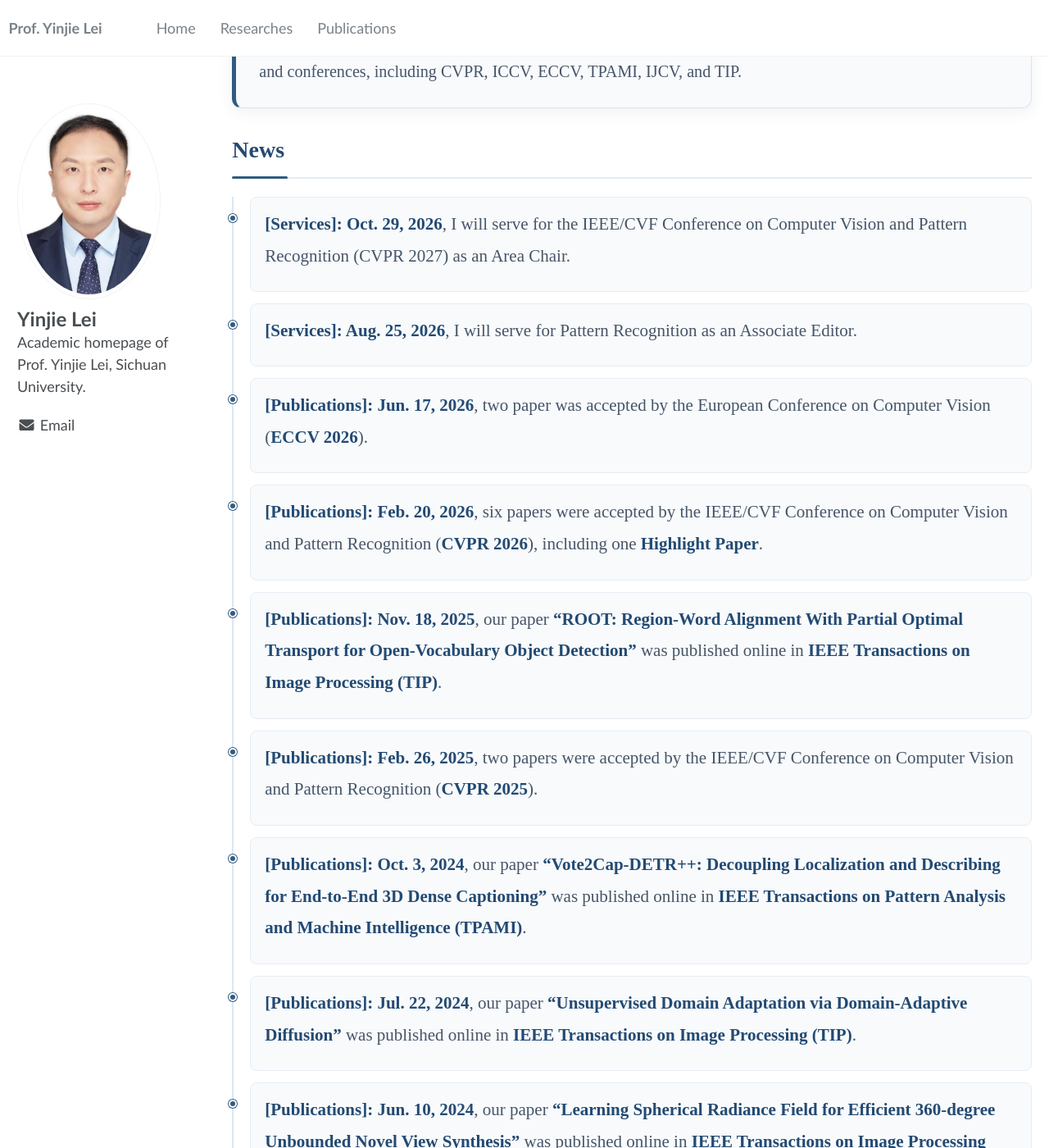
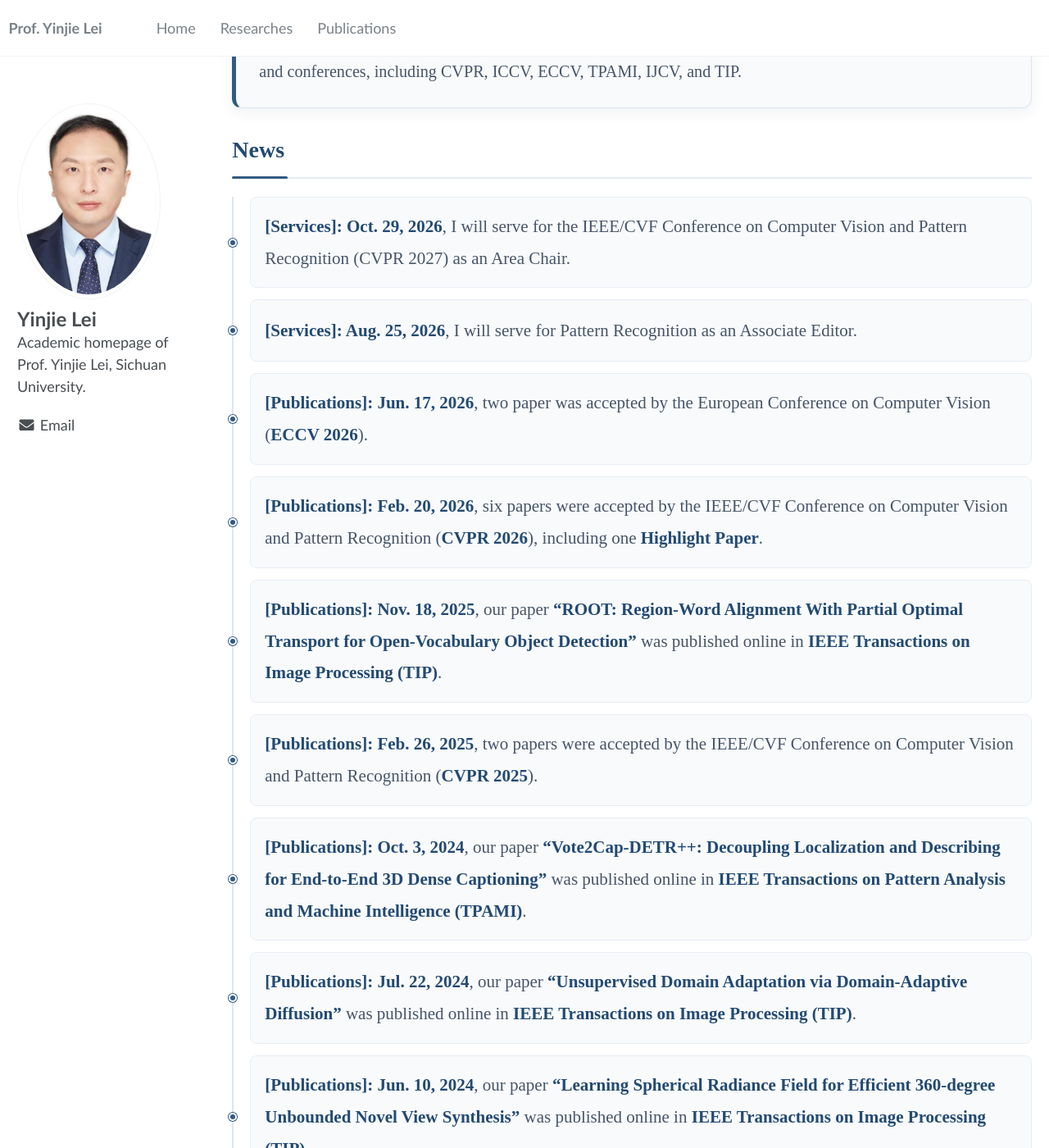
Before and after one commit to leolyj/leolyj.github.io, a Jekyll site: the page built from _pages/about.md, in a window 1280 px wide and 1400 px high, scrolled down 251 px. Shown: the whole window at 82% size. Built offline with Jekyll 4.4.1, drawn with Linux system fonts in a browser that asks for light colours.

Commit message:
Improve global typography

```diff
--- a/_sass/_page.scss
+++ b/_sass/_page.scss
@@ -1387,3 +1387,36 @@ body {
     font-size: 25px !important;
   }
 }
+
+
+/* ========================================
+   News Cards - Vertical Alignment
+   News 卡片文字垂直居中
+   ======================================== */
+
+.news-section li {
+  display: flex !important;
+  align-items: center !important;
+  min-height: 76px;
+  box-sizing: border-box;
+  padding-top: 16px !important;
+  padding-bottom: 16px !important;
+}
+
+/* 兼容 Markdown 自动生成的段落 */
+.news-section li p {
+  margin-top: 0 !important;
+  margin-bottom: 0 !important;
+  width: 100%;
+}
+
+/* 时间轴圆点垂直居中 */
+.news-section li::before {
+  top: 50% !important;
+  transform: translateY(-50%) !important;
+}
+
+/* 多行文字保持自然行距 */
+.news-section li {
+  line-height: 1.85 !important;
+}
```
